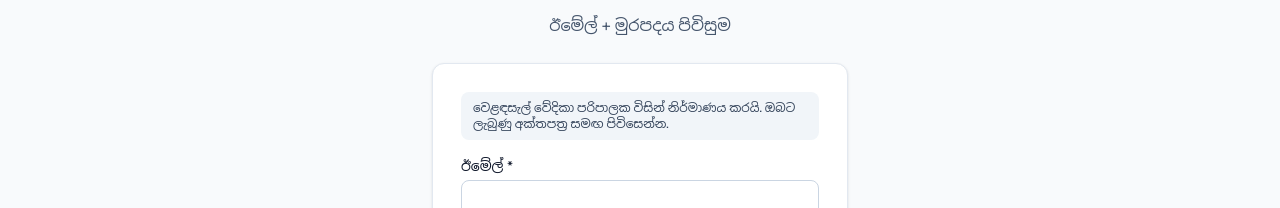
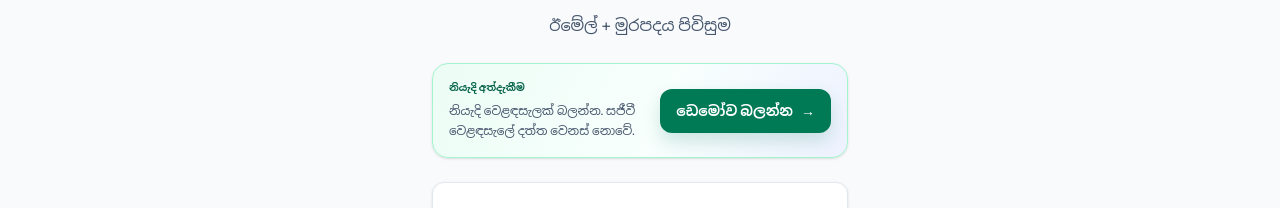
Before and after one commit to leed56/Subjects, a Next.js app in the folder lakbiz/app/: page /login in a window 1280 px wide. Shown: the part 201-409 px from the top of the page. Built offline with nearby package versions, Linux system fonts and the light colour scheme; no server answers.

Commit message:
feat(auth): make demo access an explicit login option

```diff
--- a/lakbiz/app/src/app/login/page.tsx
+++ b/lakbiz/app/src/app/login/page.tsx
@@ -20,7 +20,7 @@ import type { SectorId } from "@/lib/types";
 type Mode = "signin" | "signup";
 
 export default function LoginPage() {
-  const { t } = useLocale();
+  const { t, locale } = useLocale();
   const router = useRouter();
   const { signIn, signUp, user, loading: authLoading } = useAuth();
   const [mode, setMode] = useState<Mode>("signin");
@@ -73,6 +73,12 @@ export default function LoginPage() {
 
   const alreadySignedIn = !!user && !authLoading;
   const continueDestination = safeNextPath() ?? "/dashboard";
+
+  const startDemo = () => {
+    const secure = window.location.protocol === "https:" ? "; Secure" : "";
+    document.cookie = `lakbiz-demo-mode=1; Path=/; SameSite=Lax${secure}`;
+    window.location.assign(safeNextPath() ?? "/dashboard");
+  };
 
   const handleSubmit = async (e: React.FormEvent) => {
     e.preventDefault();
@@ -174,6 +180,33 @@ export default function LoginPage() {
             </>
           )}
         </div>
+
+        {!adminLogin && !alreadySignedIn && !authLoading && (
+          <section className="mt-6 rounded-2xl border border-emerald-200 bg-[linear-gradient(115deg,#ecfdf5_0%,#f8fffd_55%,#eef2ff_100%)] p-4 shadow-sm">
+            <div className="flex items-center justify-between gap-4">
+              <div className="min-w-0">
+                <p className="text-[10px] font-black uppercase tracking-[0.16em] text-emerald-800">
+                  {locale === "si" ? "නියැදි අත්දැකීම" : locale === "ta" ? "மாதிரி அனுபவம்" : "EXPLORE LAKBIZ"}
+                </p>
+                <p className="mt-1 text-xs leading-5 text-slate-600">
+                  {locale === "si"
+                    ? "නියැදි වෙළඳසැලක් බලන්න. සජීවී වෙළඳසැලේ දත්ත වෙනස් නොවේ."
+                    : locale === "ta"
+                      ? "மாதிரி கடையைப் பாருங்கள். நேரடி கடைத் தரவு மாறாது."
+                      : "Explore a sample shop. Live shop data stays untouched."}
+                </p>
+              </div>
+              <button
+                type="button"
+                onClick={startDemo}
+                className="inline-flex min-h-11 shrink-0 items-center justify-center gap-2 rounded-xl bg-emerald-700 px-4 text-sm font-extrabold text-white shadow-[0_8px_18px_rgba(4,120,87,0.18)] transition hover:bg-emerald-800 focus-visible:outline-none focus-visible:ring-2 focus-visible:ring-emerald-500 focus-visible:ring-offset-2"
+              >
+                {locale === "si" ? "ඩෙමෝව බලන්න" : locale === "ta" ? "டெமோவைப் பார்க்க" : "Try demo"}
+                <span aria-hidden="true">→</span>
+              </button>
+            </div>
+          </section>
+        )}
 
         {alreadySignedIn && (
           <div
```
